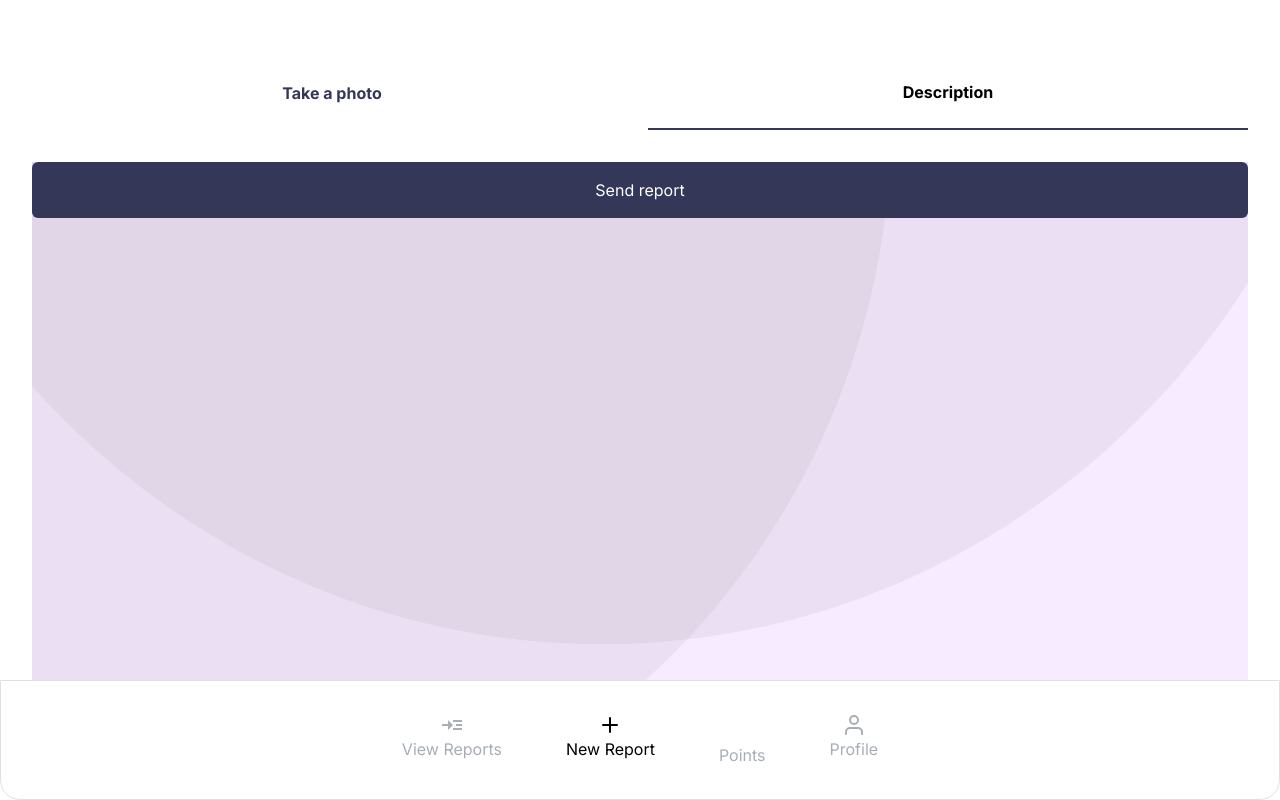
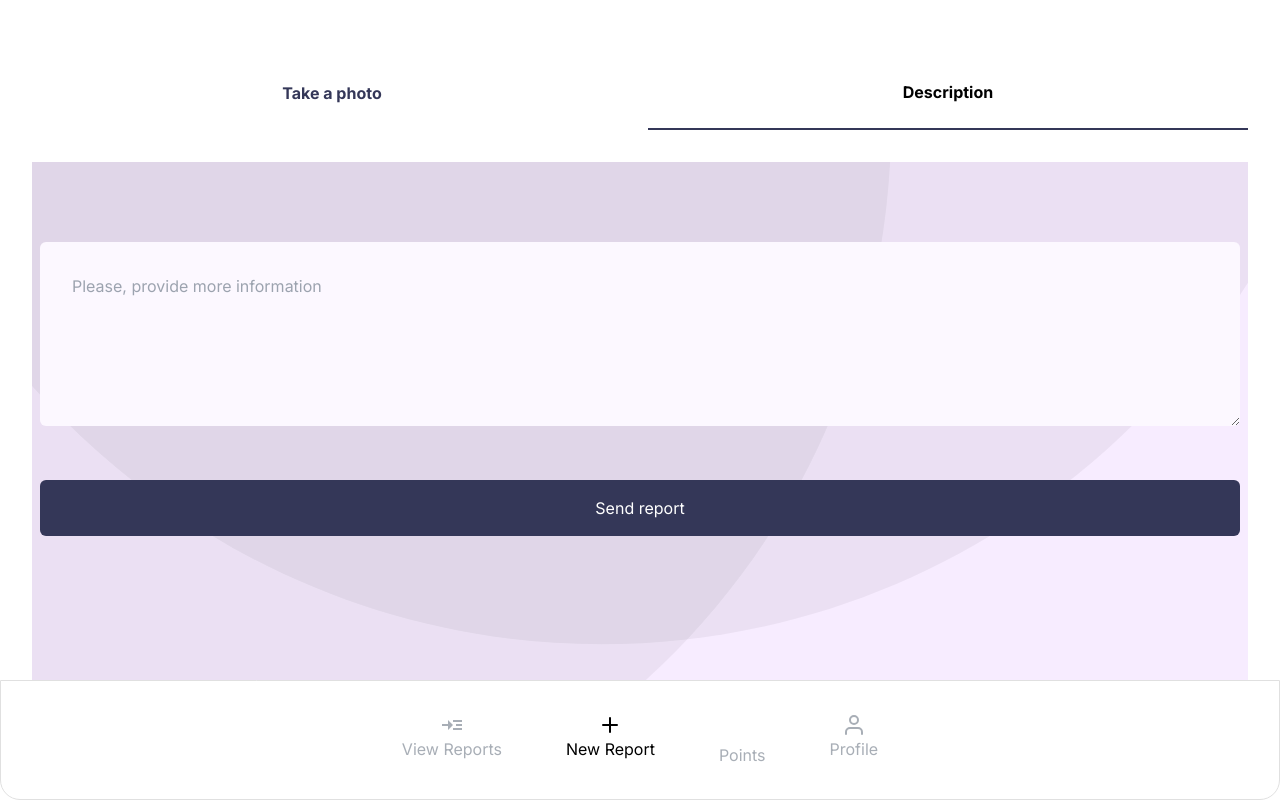
Before and after one commit to Salt-RASOR/clean-relay, a Next.js app: page /report in a window 1280 px wide. Both pictures are taken after a click on the tab "Description". Shown: the top 800 px of the page. Built offline with nearby package versions, Linux system fonts and the light colour scheme; some icons are missing.

Commit message:
feat: implement the TextArea Component

```diff
--- a/app/components/Button/Button.tsx
+++ b/app/components/Button/Button.tsx
@@ -3,15 +3,21 @@ import React from "react";
 type ButtonProps = {
   buttonText: string;
   clickHandler: () => void;
+  additionalClasses?: string;
 };
-const Button: React.FC<ButtonProps> = ({ buttonText, clickHandler }) => {
+const Button: React.FC<ButtonProps> = ({
+  buttonText,
+  clickHandler,
+  additionalClasses,
+}) => {
   const handleClick = (event: React.SyntheticEvent) => {
     event.preventDefault();
     clickHandler && clickHandler();
   };
+
   return (
     <button
-      className="p-4 w-full bg-primary_color text-white rounded-md"
+      className={`p-4 w-full bg-primary_color text-white rounded-md ${additionalClasses}`}
       onClick={handleClick}>
       {buttonText}
     </button>
--- /dev/null
+++ b/app/components/TextArea.tsx
@@ -0,0 +1,14 @@
+import React from 'react'
+
+const TextArea = () => {
+  return (
+    <textarea
+    className="bg-violet_light rounded-md w-full p-8 mt-20"
+    name="details"
+    id="details"
+    rows={5}
+    placeholder="Please, provide more information"></textarea>
+  )
+}
+
+export default TextArea
--- a/app/report/page.tsx
+++ b/app/report/page.tsx
@@ -5,12 +5,12 @@ import "react-tabs/style/react-tabs.css";
 import { newReportPageSections } from "../common/contants";
 import FileInput from "../components/FileInput/FileInput";
 import Button from "../components/Button/Button";
+import TextArea from "../components/TextArea";
 
 const page = () => {
-
   const sendReport = () => {
     // ToDo implement sending report
-  }
+  };
 
   return (
     <Tabs>
@@ -23,13 +23,14 @@ const page = () => {
           </Tab>
         ))}
       </TabList>
-      <div className="background-container bg-violet">
+      <div className="background-container bg-violet px-2">
         <TabPanel>
           <FileInput />
         </TabPanel>
 
         <TabPanel>
-          <Button buttonText={"Send report"} clickHandler={sendReport} />
+          <TextArea />
+          <Button buttonText={"Send report"} clickHandler={sendReport} additionalClasses="mt-12"/>
         </TabPanel>
       </div>
     </Tabs>
--- a/tailwind.config.ts
+++ b/tailwind.config.ts
@@ -20,8 +20,10 @@ const config: Config = {
         in_progress: "#5AC29E",
         untouched: "#E20074",
         violet: "#F7ECFF",
+        violet_light: "#FCF8FF",
         drag_accepted_files: "#00800063",
-        drag_rejected_files: "#ff00005e"
+        drag_rejected_files: "#ff00005e",
+
       },
     },
   },
```
